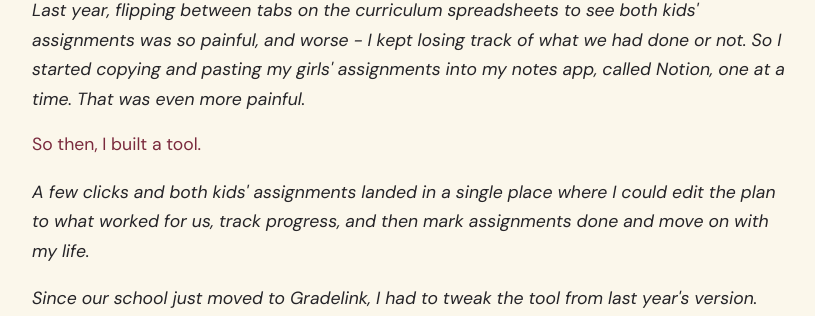
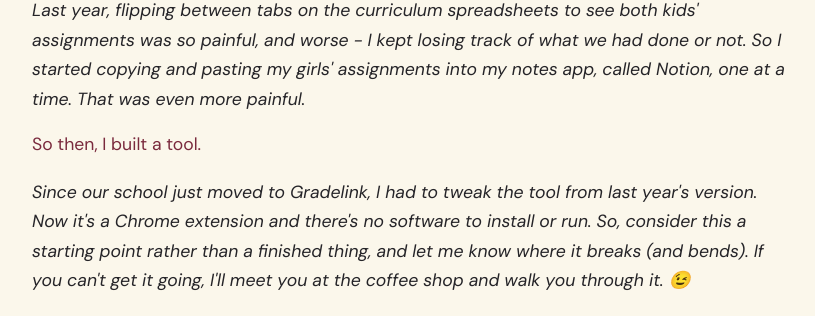
Before and after one commit to b-shortandsweet/gradelink-notion-guide, a plain HTML site: page index.html in a window 1280 px wide. Shown: the part 190-506 px from the top of the page, without its empty margins (228-1043 px from the left). Drawn offline with Linux system fonts and the light colour scheme.

Commit message:
Intro: drop the 'A few clicks' paragraph
Co-Authored-By: Claude Opus 5.5 <noreply@anthropic.com>

```diff
--- a/index.html
+++ b/index.html
@@ -401,11 +401,6 @@
       more painful.
     </p>
     <p style="color: var(--accent);">So then, I built a tool.</p>
-    <p style="font-style: italic;">
-      A few clicks and both kids' assignments landed in a single place where I
-      could edit the plan to what worked for us, track progress, and then mark
-      assignments done and move on with my life.
-    </p>
     <p style="font-style: italic;">
       Since our school just moved to Gradelink, I had to tweak the tool from
       last year's version. Now it's a Chrome extension and there's no software
```
